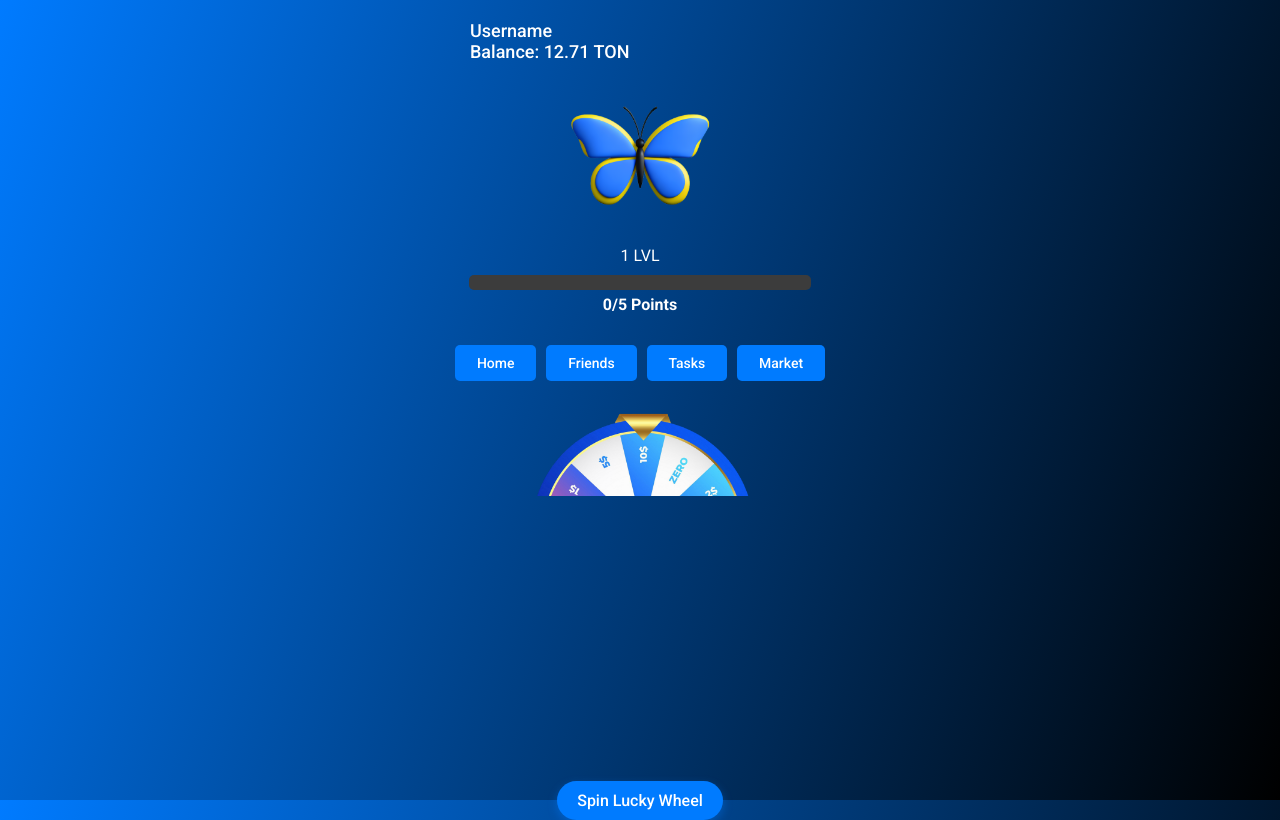
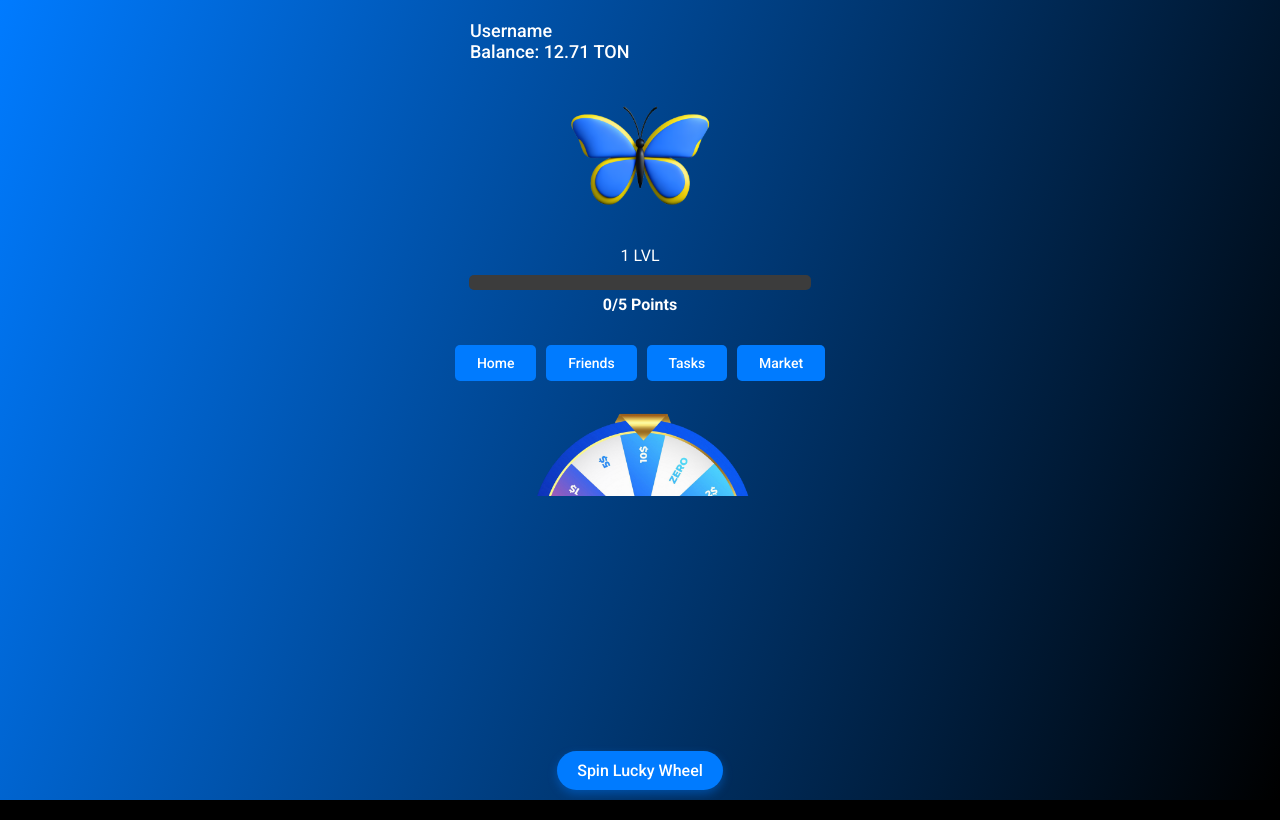
Before and after one commit to surospx31/bostion, a plain HTML site: page index.html in a window 1280 px wide. Both pictures are taken after a click on the button "GET". Drawn offline with Linux system fonts and the light colour scheme.

Commit message:
Додав початкову версію веб-додатку

```diff
--- a/styles.css
+++ b/styles.css
@@ -185,7 +185,7 @@ img {
     box-shadow: 0px 4px 10px rgba(0, 123, 255, 0.4); /* Додаємо тінь для кнопки */
     transition: all 0.3s ease; /* Плавна зміна стилів */
     position: absolute; /* Встановлюємо абсолютне позиціонування для кнопки */
-    bottom: -20px; /* Піднімаємо кнопку над колесом */
+    bottom: 10px; /* Піднімаємо кнопку над колесом */
 }
 
 .spin-button:hover {
```
